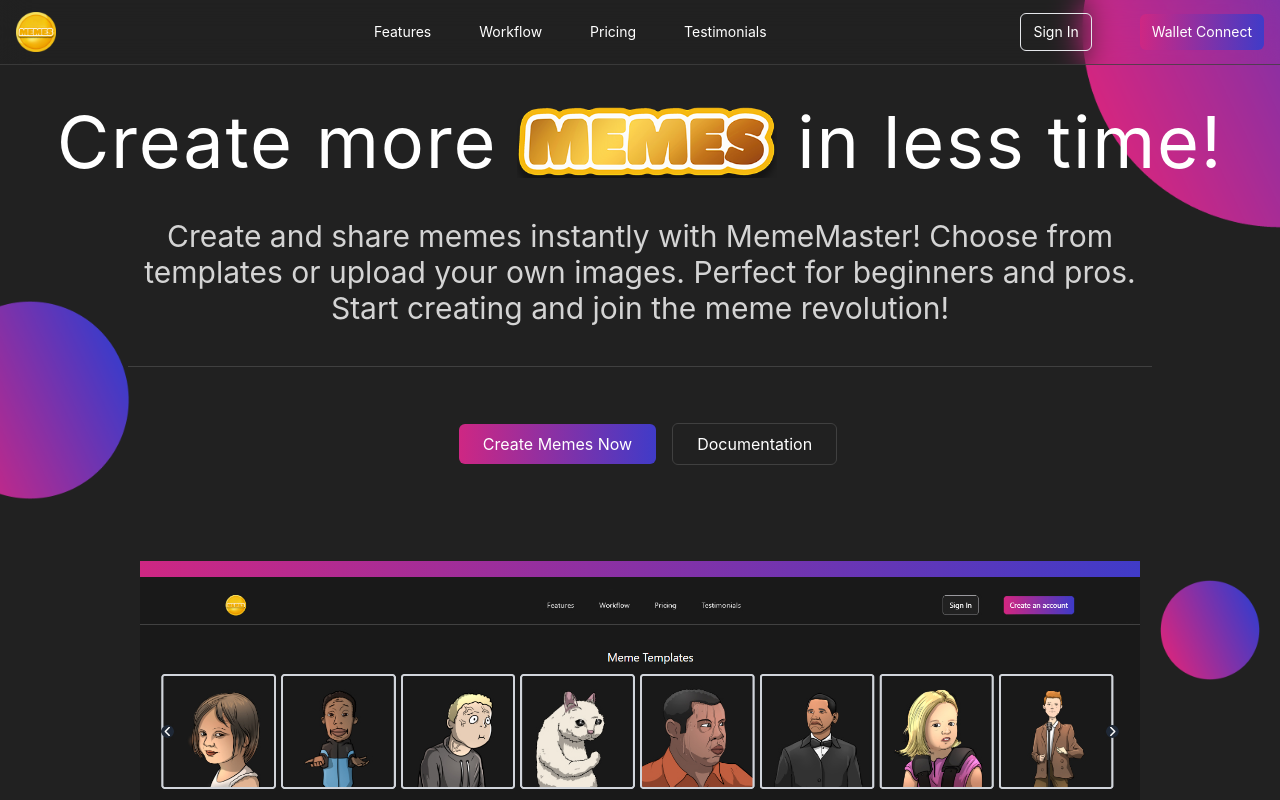
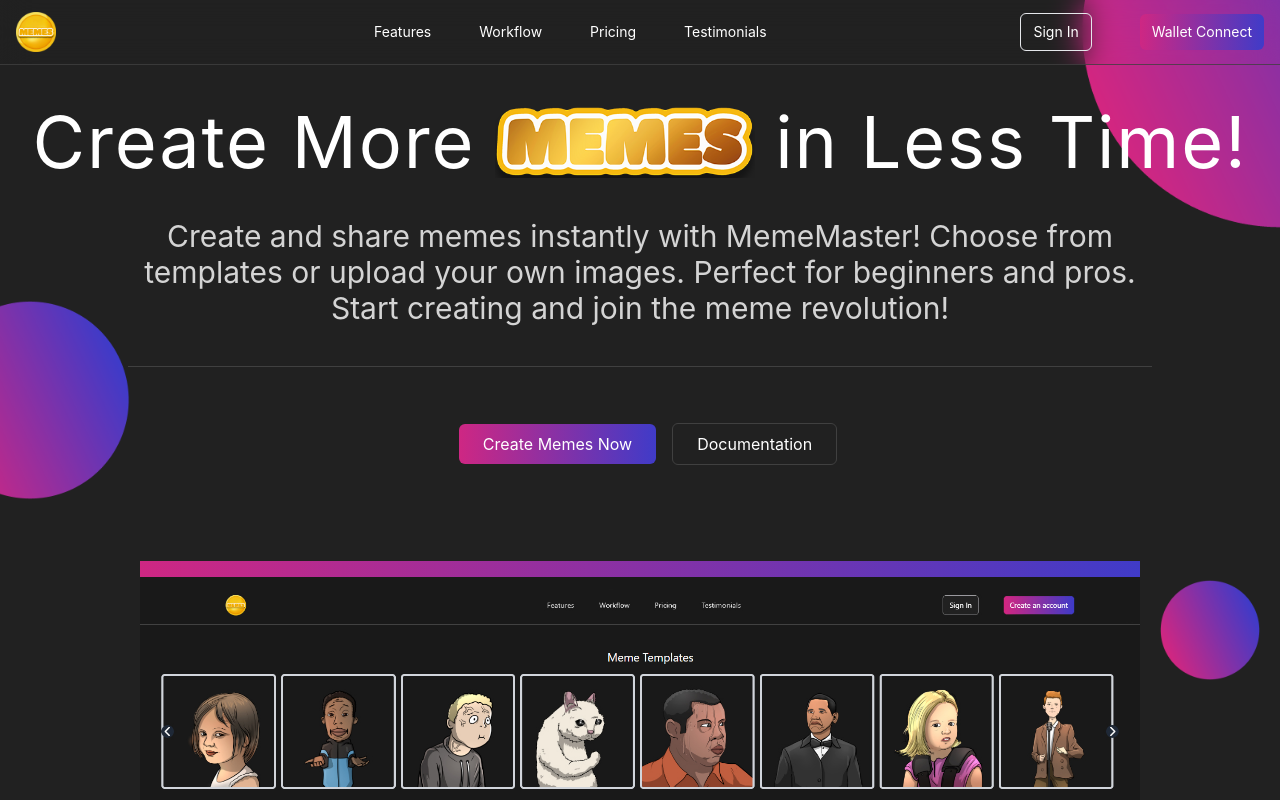
Before and after one commit to diduladishan/collage-test-project, a React (Vite) app: page / in a window 1280 px wide. Shown: the top 800 px of the page. Built offline with nearby package versions, Linux system fonts and the light colour scheme.

Commit message:
Update index page

```diff
--- a/index.html
+++ b/index.html
@@ -3,7 +3,8 @@
 
 <head>
   <meta charset="UTF-8" />
-  <link rel="icon" type="image/svg+xml" href="/favicon.svg" />
+  <!-- <link rel="icon" type="image/svg+xml" href="/favicon.svg" /> -->
+  <link rel="icon" type="image/svg+xml" href="./src/assets/favicon.png" />
   <meta name="viewport" content="width=device-width, initial-scale=1.0" />
   <meta name="title" content="Memes | Create more memes in less time" />
   <meta name="description" content="Memes | Create more memes in less time" />
--- a/src/components/Hero.jsx
+++ b/src/components/Hero.jsx
@@ -12,14 +12,14 @@ const HeroSection = () => {
       <div className="mt-6 flex flex-col items-center lg:mt-10">
         <div className="items-center justify-center sm:flex">
           <h1 className="mb-4 text-center text-3xl tracking-wide sm:mb-0  sm:text-4xl md:text-4xl lg:text-6xl xl:text-7xl">
-            Create more
+            Create More
           </h1>
           <img
             src={TextLogo}
             className="mx-5 mb-4 w-[160px] sm:mb-0 sm:w-[200px] md:w-[220px] lg:w-[240px] xl:w-[260px] 2xl:w-[300px]"
           />
           <h1 className="text-center text-3xl tracking-wide  sm:text-4xl md:text-4xl lg:text-6xl xl:text-7xl">
-            in less time!
+            in Less Time!
           </h1>
         </div>
 
--- a/src/components/Menu/CreatorLink.tsx
+++ b/src/components/Menu/CreatorLink.tsx
@@ -1,25 +1,3 @@
 export default function CreatorLink() {
-  return (
-    // <a
-    //   href="https://ricafolio.dev"
-    //   target="_blank"
-    //   rel="noopener noreferrer"
-    //   className="p-3 hover:bg-neutral-800"
-    //   title="Made by Ricafolio :)"
-    // >
-    //   <svg
-    //     xmlns="http://www.w3.org/2000/svg"
-    //     width="1.3em"
-    //     height="1.3em"
-    //     viewBox="0 0 24 24"
-    //   >
-    //     <path
-    //       fill="#757575"
-    //       d="M19 2a3 3 0 0 1 3 3v14a3 3 0 0 1-3 3H5a3 3 0 0 1-3-3V5a3 3 0 0 1 3-3zm-7 5h-2a1 1 0 0 0-1 1v8a1 1 0 0 0 1 1l.117-.007A1 1 0 0 0 11 16v-2.332l2.2 2.932a1 1 0 0 0 1.4.2l.096-.081A1 1 0 0 0 14.8 15.4l-1.903-2.538l.115-.037A3.001 3.001 0 0 0 12 7m0 2a1 1 0 0 1 0 2h-1V9z"
-    //     ></path>
-    //   </svg>
-    //   <span className="hidden">Ricafolio.dev</span>
-    // </a>
-    <div></div>
-  )
+  return <div></div>
 }
--- a/src/components/Menu/GithubLink.tsx
+++ b/src/components/Menu/GithubLink.tsx
@@ -1,25 +1,3 @@
 export default function GithubLink() {
-  return (
-    // <a
-    //   href="https://github.com/ricafolio/react-collage-maker-app"
-    //   target="_blank"
-    //   rel="noopener noreferrer"
-    //   className="p-3 hover:bg-neutral-800"
-    //   title="Github repository"
-    // >
-    //   <svg
-    //     xmlns="http://www.w3.org/2000/svg"
-    //     width="1.3em"
-    //     height="1.3em"
-    //     viewBox="0 0 24 24"
-    //   >
-    //     <path
-    //       fill="#757575"
-    //       d="M12 2A10 10 0 0 0 2 12c0 4.42 2.87 8.17 6.84 9.5c.5.08.66-.23.66-.5v-1.69c-2.77.6-3.36-1.34-3.36-1.34c-.46-1.16-1.11-1.47-1.11-1.47c-.91-.62.07-.6.07-.6c1 .07 1.53 1.03 1.53 1.03c.87 1.52 2.34 1.07 2.91.83c.09-.65.35-1.09.63-1.34c-2.22-.25-4.55-1.11-4.55-4.92c0-1.11.38-2 1.03-2.71c-.1-.25-.45-1.29.1-2.64c0 0 .84-.27 2.75 1.02c.79-.22 1.65-.33 2.5-.33s1.71.11 2.5.33c1.91-1.29 2.75-1.02 2.75-1.02c.55 1.35.2 2.39.1 2.64c.65.71 1.03 1.6 1.03 2.71c0 3.82-2.34 4.66-4.57 4.91c.36.31.69.92.69 1.85V21c0 .27.16.59.67.5C19.14 20.16 22 16.42 22 12A10 10 0 0 0 12 2"
-    //     ></path>
-    //   </svg>
-    //   <span className="hidden">Github</span>
-    // </a>
-    <div></div>
-  )
+  return <div></div>
 }
```
Also changed, not shown: src/assets/favicon.png (added).
